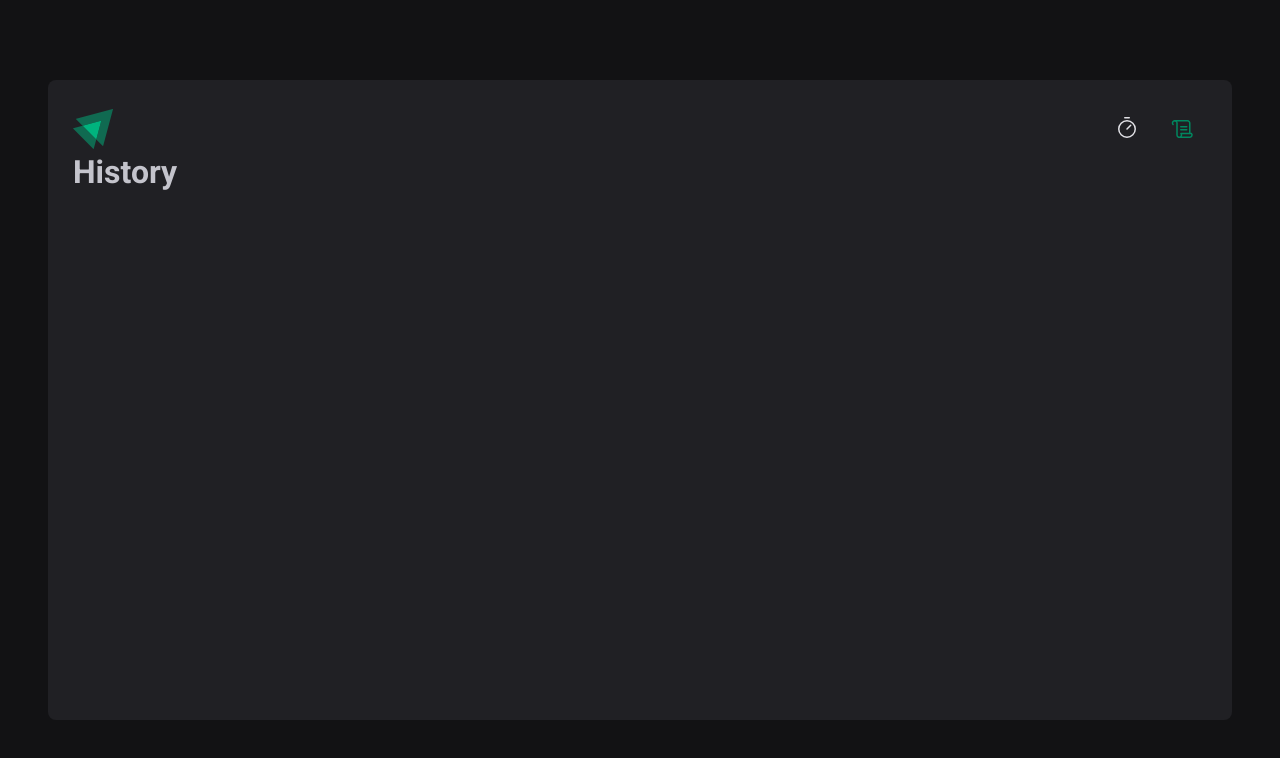
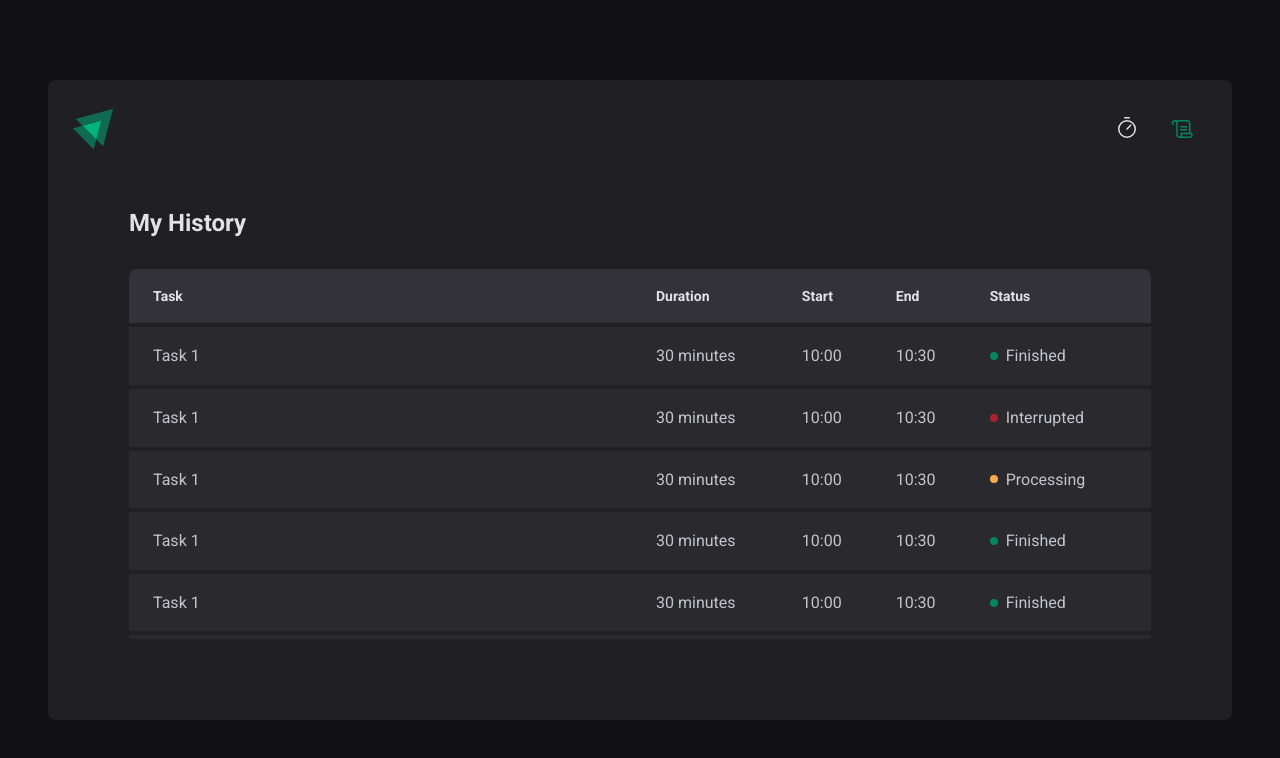
Before and after one commit to clertonbruno/Timer, a React (Vite) app: page /history in a window 1280 px wide. Shown: the top 758 px of the page. Built offline with nearby package versions, Linux system fonts and the light colour scheme.

Commit message:
create History page

```diff
--- a/src/Router.tsx
+++ b/src/Router.tsx
@@ -1,5 +1,5 @@
-import { Home } from './pages/Home';
-import { History } from './pages/History';
+import { Home } from './pages/Home/Home';
+import { History } from './pages/History/History';
 import { Routes, Route } from 'react-router-dom';
 import { DefaultLayout } from './pages/layouts/DefaultLayout';
 
--- a/src/pages/History.tsx
+++ /dev/null
@@ -1,3 +0,0 @@
-export const History = () => {
-  return <h1>History</h1>;
-};
--- /dev/null
+++ b/src/pages/History/History.styles.ts
@@ -0,0 +1,87 @@
+import styled from 'styled-components';
+
+export const HistoryContainer = styled.main`
+  display: flex;
+  flex-direction: column;
+  flex: 1;
+  padding: 5.6rem;
+  overflow: auto;
+
+  h1 {
+    font-size: 2.4rem;
+    color: ${({ theme }) => theme['gray-100']};
+  }
+`;
+
+export const HistoryList = styled.div`
+  flex: 1;
+  overflow: auto;
+  margin-top: 3.2rem;
+
+  table {
+    width: 100%;
+    border-collapse: collapse;
+    min-width: 600px;
+
+    th {
+      background-color: ${({ theme }) => theme['gray-600']};
+      padding: 1.6rem;
+      text-align: left;
+      color: ${({ theme }) => theme['gray-100']};
+      font-size: 1.4rem;
+      line-height: 1.6;
+
+      &:first-child {
+        border-top-left-radius: 8px;
+        padding-left: 2.4rem;
+      }
+
+      &:last-child {
+        border-top-right-radius: 8px;
+        padding-right: 2.4rem;
+      }
+    }
+
+    td {
+      background-color: ${({ theme }) => theme['gray-700']};
+      border-top: 4px solid ${({ theme }) => theme['gray-800']};
+      padding: 1.6rem;
+      line-height: 1.6;
+
+      &:first-child {
+        width: 50%;
+        padding-left: 2.4rem;
+      }
+
+      &:last-child {
+        padding-right: 2.4rem;
+      }
+    }
+  }
+`;
+
+const STATUS_COLORS = {
+  success: 'green-500',
+  ongoing: 'yellow-500',
+  interrupted: 'red-500',
+} as const;
+
+interface StatusProps {
+  status?: keyof typeof STATUS_COLORS;
+}
+
+export const Status = styled.span<StatusProps>`
+  display: flex;
+  align-items: center;
+  gap: 0.8rem;
+
+  &::before {
+    content: '';
+    width: 0.8rem;
+    height: 0.8rem;
+    border-radius: 50%;
+    background-color: ${({ theme, status }) => {
+      return theme[STATUS_COLORS[status || 'success']];
+    }};
+  }
+`;
--- /dev/null
+++ b/src/pages/History/History.tsx
@@ -0,0 +1,105 @@
+import * as S from './History.styles';
+
+export const History = () => {
+  return (
+    <S.HistoryContainer>
+      <h1>My History</h1>
+      <S.HistoryList>
+        <table>
+          <thead>
+            <tr>
+              <th>Task</th>
+              <th>Duration</th>
+              <th>Start</th>
+              <th>End</th>
+              <th>Status</th>
+            </tr>
+          </thead>
+          <tbody>
+            <tr>
+              <td>Task 1</td>
+              <td>30 minutes</td>
+              <td>10:00</td>
+              <td>10:30</td>
+              <td>
+                <S.Status status='success'>Finished</S.Status>
+              </td>
+            </tr>
+            <tr>
+              <td>Task 1</td>
+              <td>30 minutes</td>
+              <td>10:00</td>
+              <td>10:30</td>
+              <td>
+                <S.Status status='interrupted'>Interrupted</S.Status>
+              </td>
+            </tr>
+            <tr>
+              <td>Task 1</td>
+              <td>30 minutes</td>
+              <td>10:00</td>
+              <td>10:30</td>
+              <td>
+                <S.Status status='ongoing'>Processing</S.Status>
+              </td>
+            </tr>
+            <tr>
+              <td>Task 1</td>
+              <td>30 minutes</td>
+              <td>10:00</td>
+              <td>10:30</td>
+              <td>
+                <S.Status status='success'>Finished</S.Status>
+              </td>
+            </tr>
+            <tr>
+              <td>Task 1</td>
+              <td>30 minutes</td>
+              <td>10:00</td>
+              <td>10:30</td>
+              <td>
+                <S.Status status='success'>Finished</S.Status>
+              </td>
+            </tr>
+            <tr>
+              <td>Task 1</td>
+              <td>30 minutes</td>
+              <td>10:00</td>
+              <td>10:30</td>
+              <td>
+                <S.Status status='success'>Finished</S.Status>
+              </td>
+            </tr>
+            <tr>
+              <td>Task 1</td>
+              <td>30 minutes</td>
+              <td>10:00</td>
+              <td>10:30</td>
+              <td>
+                <S.Status status='success'>Finished</S.Status>
+              </td>
+            </tr>
+            <tr>
+              <td>Task 1</td>
+              <td>30 minutes</td>
+              <td>10:00</td>
+              <td>10:30</td>
+              <td>
+                <S.Status status='success'>Finished</S.Status>
+              </td>
+            </tr>
+            <tr>
+              <td>Task 1</td>
+              <td>30 minutes</td>
+              <td>10:00</td>
+              <td>10:30</td>
+              <td>
+                <S.Status status='success'>Finished</S.Status>
+              </td>
+            </tr>
+          </tbody>
+        </table>
+      </S.HistoryList>
+    </S.HistoryContainer>
+  );
+};
--- a/src/pages/Home.tsx
+++ /dev/null
@@ -1,3 +0,0 @@
-export const Home = () => {
-  return <h1>Home</h1>;
-};
--- /dev/null
+++ b/src/pages/Home/Home.styles.ts
@@ -0,0 +1,111 @@
+import styled, { ThemeConsumer } from 'styled-components';
+
+export const HomeContainer = styled.main`
+  display: flex;
+  flex: 1;
+  flex-direction: column;
+  align-items: center;
+  justify-content: center;
+
+  form {
+    display: flex;
+    flex-direction: column;
+    align-items: center;
+    gap: 5.6rem;
+  }
+`;
+
+export const FormHeader = styled.div`
+  width: 100%;
+  display: flex;
+  align-items: center;
+  justify-content: center;
+  gap: 0.8rem;
+  color: ${({ theme }) => theme['gray-100']};
+  font-size: 2rem;
+  font-weight: bold;
+  flex-wrap: wrap;
+`;
+
+const BaseInput = styled.input`
+  background: transparent;
+  height: 4rem;
+  border: 0;
+  border-bottom: 2px solid ${({ theme }) => theme['gray-500']};
+  font-weight: bold;
+  font-size: 1.8rem;
+  padding: 0 0.8rem;
+  color: ${({ theme }) => theme['gray-100']};
+  margin-top: 0.5rem;
+
+  &:focus {
+    box-shadow: none;
+    border-color: ${({ theme }) => theme['green-500']};
+  }
+
+  &::placeholder {
+    color: ${({ theme }) => theme['gray-500']};
+  }
+`;
+
+export const TaskInput = styled(BaseInput)`
+  flex: 1;
+  &::-webkit-calendar-picker-indicator {
+    display: none !important;
+  }
+`;
+
+export const MinutesInput = styled(BaseInput)`
+  width: 6.4rem;
+`;
+
+export const CountdownContainer = styled.div`
+  font-family: 'Roboto Mono', monospace;
+  font-size: 16rem;
+  line-height: 12.8rem;
+  color: ${({ theme }) => theme['gray-100']};
+  display: flex;
+  gap: 1.6rem;
+
+  span {
+    background: ${({ theme }) => theme['gray-700']};
+    padding: 2rem 1rem;
+    border-radius: 8px;
+  }
+`;
+
+export const Separator = styled.div`
+  padding: 2rem 0;
+  color: ${({ theme }) => theme['green-500']};
+  width: 6.4rem;
+  overflow: hidden;
+  display: flex;
+  justify-content: center;
+`;
+
+export const CountdownButton = styled.button`
+  width: 100%;
+  display: flex;
+  align-items: center;
+  justify-content: center;
+  gap: 0.8rem;
+  cursor: pointer;
+  padding: 1.6rem;
+  border-radius: 8px;
+  background-color: ${({ theme }) => theme['green-500']};
+  color: ${({ theme }) => theme['gray-100']};
+  font-size: 1.6rem;
+  font-weight: bold;
+  border: 0;
+
+  transition: background-color 0.05s;
+
+  &:not(:disabled):hover {
+    background-color: ${({ theme }) => theme['green-700']};
+  }
+
+  &:disabled {
+    opacity: 0.7;
+    cursor: not-allowed;
+  }
+`;
--- /dev/null
+++ b/src/pages/Home/Home.tsx
@@ -0,0 +1,50 @@
+import { Play } from 'phosphor-react';
+import * as S from './Home.styles';
+
+export const Home = () => {
+  return (
+    <S.HomeContainer>
+      <form action=''>
+        <S.FormHeader>
+          <label htmlFor='task'>Will work on</label>
+          <S.TaskInput
+            id='task'
+            type='text'
+            list='task-list'
+            placeholder='Task name'
+          />
+          <datalist id='task-list'>
+            <option value='Task 1' />
+            <option value='Task 2' />
+            <option value='Task 3' />
+            <option value='Task 4' />
+          </datalist>
+
+          <label htmlFor='minutesDuration'>Duration</label>
+          <S.MinutesInput
+            type='number'
+            id='minutesDuration'
+            placeholder='00'
+            step={5}
+            min={5}
+            max={60}
+          />
+
+          <span>minutes.</span>
+        </S.FormHeader>
+        <S.CountdownContainer>
+          <span>0</span>
+          <span>0</span>
+          <S.Separator>:</S.Separator>
+          <span>0</span>
+          <span>0</span>
+        </S.CountdownContainer>
+
+        <S.CountdownButton type='submit' disabled>
+          <Play size={24} />
+          Start
+        </S.CountdownButton>
+      </form>
+    </S.HomeContainer>
+  );
+};
```
